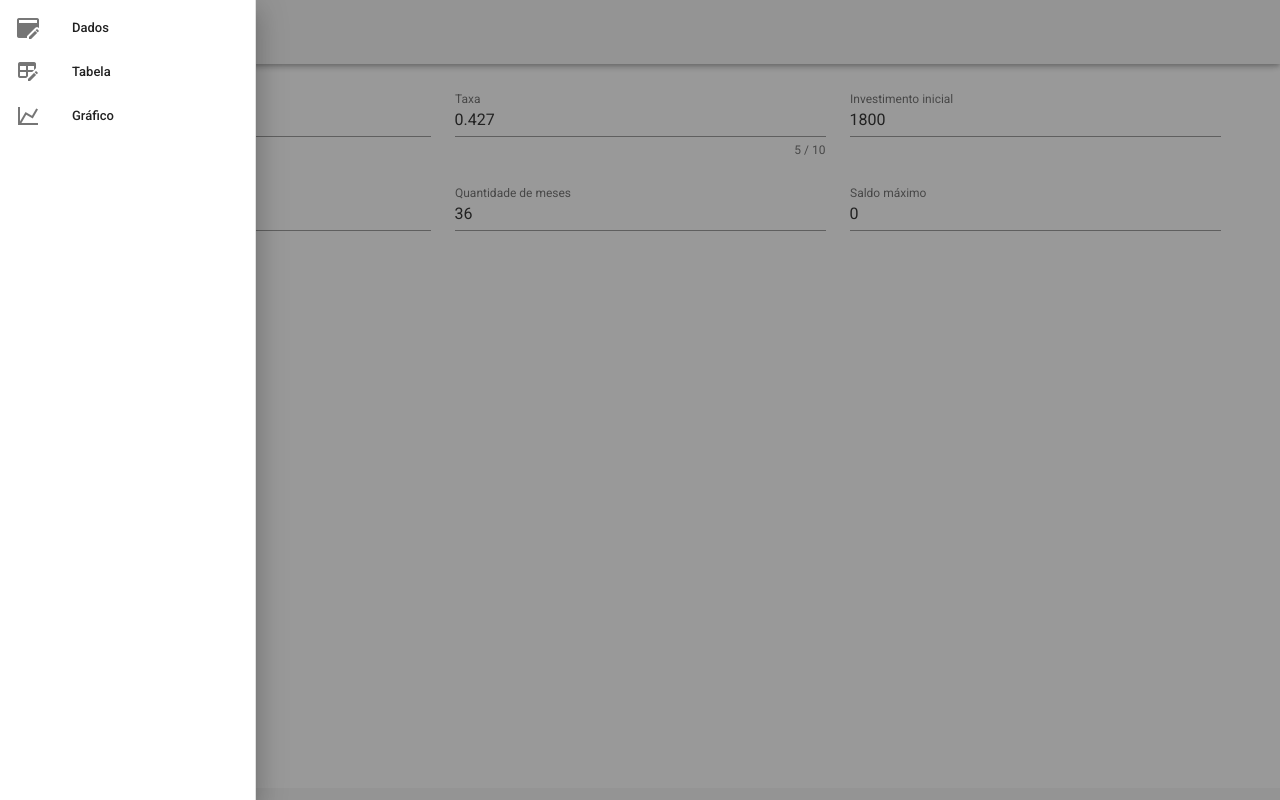
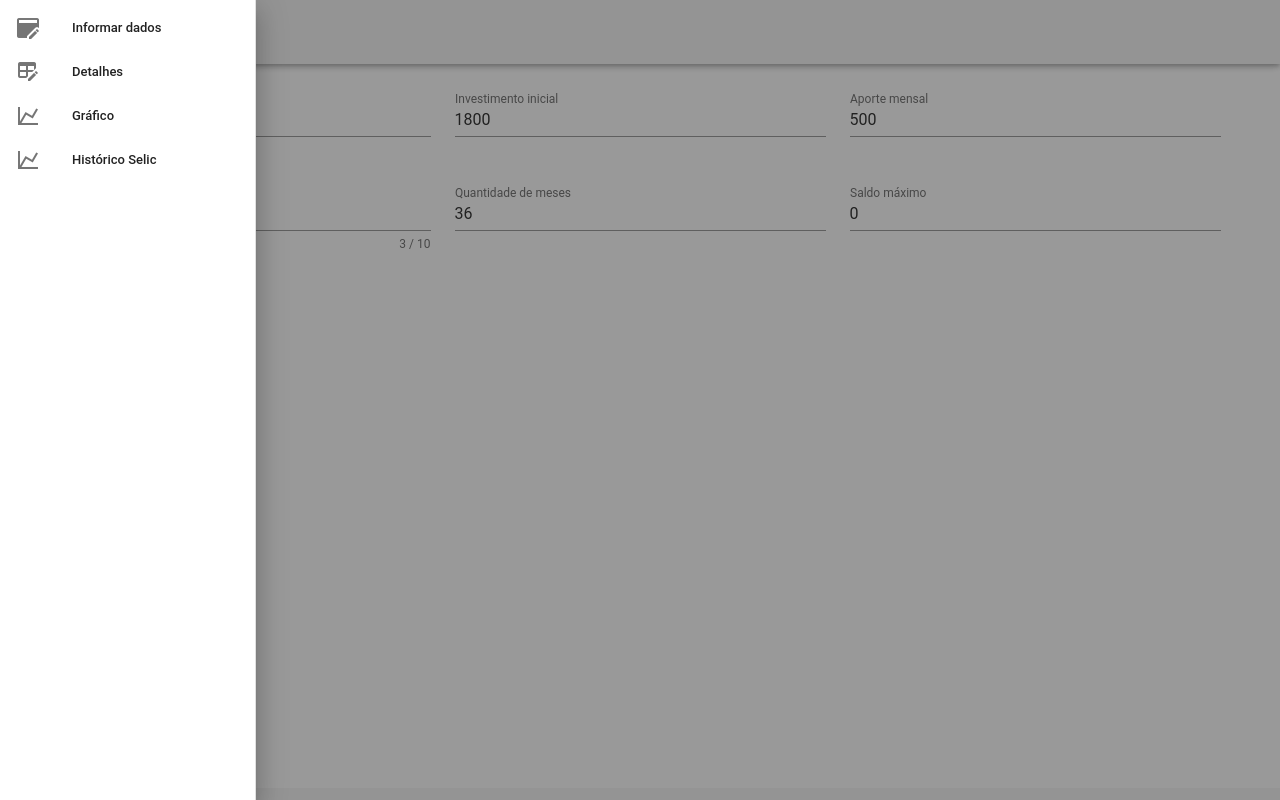
Before and after one commit to benerogerio/coint, a Vue app: page / in a window 1280 px wide. Both pictures are taken after a click on the button 28 px from the left and 32 px from the top of the page. Built offline with nearby package versions, Linux system fonts and the light colour scheme; no server answers.

Commit message:
Alterações e SelicHistory

```diff
--- a/public/index.html
+++ b/public/index.html
@@ -6,7 +6,7 @@
     <meta name="viewport" content="width=device-width,initial-scale=1.0">
     <link rel="icon" href="<%= BASE_URL %>favicon.ico">
     <title><%= htmlWebpackPlugin.options.title %></title>
-    <link rel="stylesheet" href="https://fonts.googleapis.com/css?family=Roboto:100,300,400,500,700,900">
+    <link href="https://fonts.googleapis.com/css?family=Montserrat:200,300,400,600,700" rel="stylesheet">
     <link rel="stylesheet" href="https://cdn.jsdelivr.net/npm/@mdi/font@latest/css/materialdesignicons.min.css">
   </head>
   <body>
--- a/src/App.vue
+++ b/src/App.vue
@@ -18,14 +18,14 @@
               <v-list-item-icon>
                 <v-icon>mdi-application-edit</v-icon>
               </v-list-item-icon>
-              <v-list-item-title>Dados</v-list-item-title>
+              <v-list-item-title>Informar dados</v-list-item-title>
             </v-list-item>
 
             <v-list-item @click="alternaComponente('GridView')">
               <v-list-item-icon>
                 <v-icon>mdi-table-edit</v-icon>
               </v-list-item-icon>
-              <v-list-item-title>Tabela</v-list-item-title>
+              <v-list-item-title>Detalhes</v-list-item-title>
             </v-list-item>
 
             <v-list-item @click="alternaComponente('Graphs')">
@@ -33,6 +33,13 @@
                 <v-icon>mdi-chart-line</v-icon>
               </v-list-item-icon>
               <v-list-item-title>Gráfico</v-list-item-title>
+            </v-list-item>
+
+            <v-list-item @click="alternaComponente('SelicHistory')">
+              <v-list-item-icon>
+                <v-icon>mdi-chart-line</v-icon>
+              </v-list-item-icon>
+              <v-list-item-title>Histórico Selic</v-list-item-title>
             </v-list-item>
           </v-list-item-group>
         </v-list>
@@ -58,14 +65,6 @@
             <component :meses="meses" @do-calculo="doCalculo($event)" :is="componente" />
         </keep-alive>
 
-        <!-- <template v-if="componente='FormInput'">
-          <FormInput @do-calculo="doCalculo($event)" />
-        </template>
-
-        <template v-else-if="componente='GridView'">
-          <GridView :meses="meses" />
-        </template> -->
-
         <!-- If using vue-router -->
         <!-- <router-view></router-view> -->
       </v-container>
@@ -81,13 +80,14 @@
 import FormInput from './components/FormInput.vue'
 import GridView from './components/GridView.vue'
 import Graphs from './components/Graphs.vue'
+import SelicHistory from './components/SelicHistory.vue'
 
 
 export default {
   name: 'App',
 
   components: {
-      FormInput, GridView, Graphs
+      FormInput, GridView, Graphs, SelicHistory
   },
   data: () => ({
       appName: 'Coint',
--- a/src/components/FormInput.vue
+++ b/src/components/FormInput.vue
@@ -21,19 +21,6 @@
           md="4"
         >
           <v-text-field
-            v-model="form.taxa"
-            :rules="inputRules"
-            :counter="10"
-            label="Taxa"
-            required
-          ></v-text-field>
-        </v-col>
-
-        <v-col
-          cols="12"
-          md="4"
-        >
-          <v-text-field
             v-model="form.invIni"
             :rules="inputRules"
             label="Investimento inicial"
@@ -49,6 +36,19 @@
             v-model="form.dep"
             :rules="inputRules"
             label="Aporte mensal"
+            required
+          ></v-text-field>
+        </v-col>
+
+        <v-col
+          cols="12"
+          md="4"
+        >
+          <v-text-field
+            v-model="form.taxa"
+            :rules="inputRules"
+            :counter="10"
+            label="Taxa"
             required
           ></v-text-field>
         </v-col>
@@ -104,20 +104,21 @@
 <script>
 
 import Datepicker from "./Datepicker.vue"
+import axios from "axios"
 
 export default {
 
     components: { Datepicker },
     data: () => ({
-        valid: false,
         form:{
-            dataIni: '2021-01',
-            taxa:0.427,
+            dataIni: '',
+            taxa: null,
             invIni: 1800.00,
             dep: 500.00,
             qtdMeses: 36,
             saldoMax: 0
         },
+        valid: false,
         inputRules: [
             v => !!v || 'Campo obrigatório',
         ],
@@ -128,15 +129,31 @@ export default {
         emailRules: [
             v => !!v || 'E-mail é obrigatório',
             v => /.+@.+/.test(v) || 'E-mail deve ser válido',
-        ],
+        ]
     }),
     methods:{
+        dataAtual(){
+            let hoje = new Date()
+            let mes = hoje.getMonth()
+            let ano = hoje.getFullYear()
+
+            return `${ano}-${mes + 1}`
+        },
         doCalculo(){
             this.$emit('do-calculo', this.form)
         },
         alteraPeriodo(periodo){
             this.form.dataIni = periodo
         }
+    },
+    created () {
+      this.form.dataIni = this.dataAtual();
+    },
+    mounted () {
+        axios
+        .get('https://api.bcb.gov.br/dados/serie/bcdata.sgs.4390/dados/ultimos/5?formato=json')
+        .then(response => (this.form.taxa = response.data.at(-1).valor))
+        .catch( () => this.form.taxa = 0.6)
     }
 }
 </script>
```
